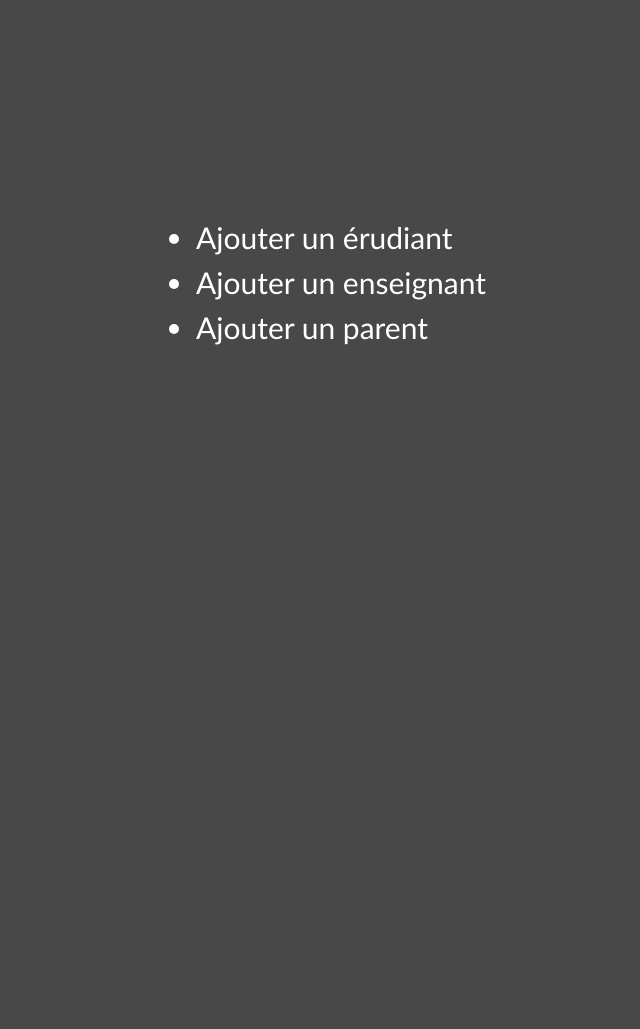
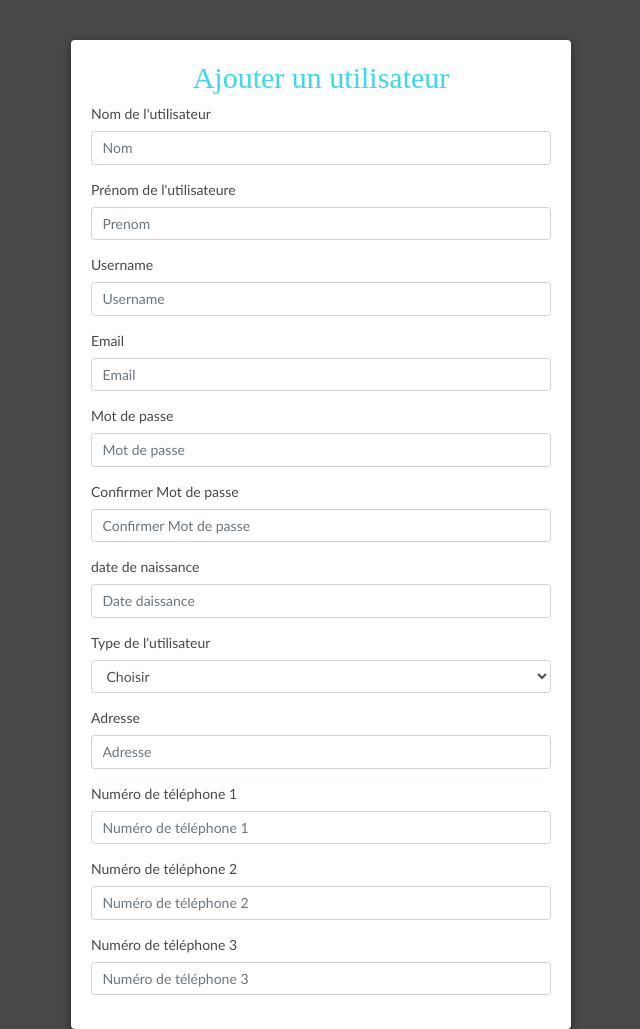
Before and after one commit to Lamiaselm/Excellence, a PHP site: page /RegisterPage.php in a window 1280 px wide. Shown: the whole page, without its empty margins (319-959 px from the left). Before the commit the page ends 345 px from the top, so only its background shows below. Run offline with PHP 8.4, Linux system fonts and the light colour scheme.

Commit message:
form register added script input

```diff
--- a/Models/User.php
+++ b/Models/User.php
@@ -31,6 +31,18 @@ class user{
         $err = Db::execute_query($query);
 
     }
+    public function registerEleve($nom,$prenom,$user_name,$email,$mdp,$date,$adresse,$tel1,$tel2,$tel3,$type,$classe,$parent)
+    {
+        $db =Db::connect();
+        $query1="INSERT INTO users (nom,prenom,user_name,email,mdp,date_naissance,adresse,tel1,tel2,tel3,type) VALUES ('$nom','$prenom','$user_name','$email','$mdp','$date','$adresse','$tel1','$tel2','$tel3','$type')";
+        $err = Db::execute_query($query1);
+        $query2="SELECT ID_user FROM users WHERE email='$email'";
+        return Db::execute_query($query2);
+        $query3="INSERT INTO eleves (ID_classe,ID_parent,ID_user) VALUES";
+
+
+
+    }
     public function getUserById($id){
         $requete = "SELECT * FROM users WHERE ID_user = '$id' LIMIT 1";
         return Db::execute_query($requete)[0];
--- a/Views/RegisterPage.php
+++ b/Views/RegisterPage.php
@@ -1,6 +1,7 @@
 <?php
 
 session_start();
+
 ?>
 <!DOCTYPE html>
 <html lang="en">
@@ -15,110 +16,11 @@ session_start();
     <script src="https://maxcdn.bootstrapcdn.com/bootstrap/4.5.2/js/bootstrap.min.js"></script>
     <title>Register page</title>
 </head>
-<script>
-  $(document).ready(function(){
-    $("#eleve").click(function(){
-      $("#ul").css("dislay","none");
-      $("#eleve-form").show();
-    });
-    $("#ens").click(function(){
-      $("#ul").hide();
-      $("#ens-form").show();
-    });
-    $("#parent").click(function(){
-      $("#ul").css("dislay","none");
-      $("#parent-form").show();
-    });
-  })
-</script>
+
     <body style="background-color: #494848;">
-    <div class="ul" id="ul" >
-    <ul>
-    <a id="eleve" href="#">  <li>  Ajouter un érudiant </li></a>
-    <a id="ens" href="#">  <li>  Ajouter un enseignant </li></a>
-    <a id="parent" href="#">  <li>  Ajouter un parent </li></a>
-    </ul>
-    </div>
-
-     <div class="article-container" style="height:100%;display:none;" id="eleve-form">
-     <h2>Ajouter un utilisateur</h2>
-     <form method="POST" enctype="multipart/form-data">
-  <div class="form-group">
-    <label for="exampleFormControlInput1">Nom de l'utilisateur</label>
-    <input type="text" class="form-control" name="nom" placeholder="Nom">
-  </div>
-  <div class="form-group">
-    <label for="exampleFormControlInput1">Prénom de l'utilisateure</label>
-    <input type="text" class="form-control" name="prenom" placeholder="Prenom">
-  </div>
-  <div class="form-group">
-    <label for="exampleFormControlInput1">Username</label>
-    <input type="text" class="form-control" name="user_name" placeholder="Username">
-  </div>
-  <div class="form-group">
-    <label for="exampleFormControlInput1">Email</label>
-    <input type="email" class="form-control" name="email" placeholder="Email">
-  </div>
-  <div class="form-group">
-    <label for="exampleFormControlInput1">Mot de passe</label>
-    <input type="password" class="form-control" name="mdp" placeholder="Mot de passe">
-  </div>
-  <div class="form-group">
-    <label for="exampleFormControlInput1">Confirmer Mot de passe</label>
-    <input type="password" class="form-control" name="mdp_confirmer" placeholder="Confirmer Mot de passe">
-  </div>
-  <div class="form-group">
-    <label for="exampleFormControlInput1">date de naissance</label>
-    <input type="text" class="form-control" name="date" placeholder="Date daissance">
-  </div>
-  <div class="form-group">
-    <label for="exampleFormControlSelect1">Classe</label>
-    <select class="form-control" name="type">
-      <option value="">Choisir</option>
-      <option value="2">Enseignant</option>
-      <option value="3">Elève</option>
-      <option value="4">Parent</option>
-    </select>
-  </div>
-
-  <div class="form-group">
-    <label for="exampleFormControlInput1">Adresse</label>
-    <input type="text" class="form-control" name="adresse" placeholder="Adresse">
-  </div>
-  <div class="form-group">
-    <label for="exampleFormControlInput1">Numéro de téléphone 1</label>
-    <input type="text" class="form-control" name="tel1" placeholder="Numéro de téléphone 1">
-  </div>
-  <div class="form-group">
-    <label for="exampleFormControlInput1">Numéro de téléphone 2</label>
-    <input type="text" class="form-control" name="tel2" placeholder="Numéro de téléphone 2">
-  </div>
-  <div class="form-group">
-    <label for="exampleFormControlInput1">Numéro de téléphone 3</label>
-    <input type="text" class="form-control" name="tel3" placeholder="Numéro de téléphone 3">
-  </div>
 
 
-  <div class="form-group">
-    <label for="exampleFormControlInput1">Ajouter</label>
-    <input type="submit" class="form-control" name="ajouter"value="ajouter">
-  </div>
-
-
-</form>
-<?php
-    require_once __DIR__."/../Controllers/UserController.php";
-    $userCTRL = new UserController();
-    if(isset($_POST["ajouter"])){
-
-
-        $userCTRL->register($_POST['nom'],$_POST['prenom'],$_POST['user_name'],$_POST['email'],$_POST['mdp'],$_POST['mdp_confirmer'],$_POST['date'],$_POST['type'],$_POST['adresse'],$_POST['tel1'],$_POST['tel2'],$_POST['tel3']);
-    }
-
-
-   ?>
-     </div>
-     <div class="article-container" style="height:100%;display:none;" id="ens-form">
+     <div class="article-container" style="height:100%;">
      <h2>Ajouter un utilisateur</h2>
      <form method="POST" enctype="multipart/form-data">
   <div class="form-group">
@@ -151,14 +53,40 @@ session_start();
   </div>
   <div class="form-group">
     <label for="exampleFormControlSelect1">Type de l'utilisateur</label>
+    <select class="form-control" name="type" id="select">
+      <option value="">Choisir</option>
+      <option value="2" >Enseignant</option>
+      <option value="3" >Elève</option>
+      <option value="4" >Parent</option>
+    </select>
+  </div>
+  <div class="form-group" id="classe" style="display:none;">
+    <label for="exampleFormControlSelect1">Classes</label>
+    <select class="form-control" name="classe">
+      <option value="">Choisir</option>
+      <option value="2" >2CSSIL1</option>
+      <option value="3" >2CSSIL2</option>
+      <option value="4" >2CSSIQ1</option>
+    </select>
+  </div>
+  <div class="form-group" id="module" style="display:none;">
+    <label for="exampleFormControlSelect1">modules</label>
     <select class="form-control" name="type">
       <option value="">Choisir</option>
-      <option value="2">Enseignant</option>
-      <option value="3">Elève</option>
-      <option value="4">Parent</option>
+      <option value="2" >Outils</option>
+      <option value="3" >Web</option>
+      <option value="4" >Analyse</option>
     </select>
   </div>
-
+  <div class="form-group" id="parent" style="display:none;">
+    <label for="exampleFormControlSelect1">Parents</label>
+    <select class="form-control" name="type">
+      <option value="">Choisir</option>
+      <option value="2" >Outils</option>
+      <option value="3" >Web</option>
+      <option value="4" >Analyse</option>
+    </select>
+  </div>
   <div class="form-group">
     <label for="exampleFormControlInput1">Adresse</label>
     <input type="text" class="form-control" name="adresse" placeholder="Adresse">
@@ -177,9 +105,17 @@ session_start();
   </div>
 
 
-  <div class="form-group">
-    <label for="exampleFormControlInput1">Ajouter</label>
-    <input type="submit" class="form-control" name="ajouter"value="ajouter">
+  <div class="form-group" style="display:none;"id="submit_eleve">
+    <label for="exampleFormControlInput1">Ajouter Eleve</label>
+    <input type="submit" class="form-control" name="ajouter_eleve" value="ajouter eleve" >
+  </div>
+  <div class="form-group"style="display:none;"id="submit_ens">
+    <label for="exampleFormControlInput1">Ajouter Enseignant</label>
+    <input type="submit" class="form-control" name="ajouter_ens" value="ajouter enseignant">
+  </div>
+  <div class="form-group"style="display:none;" id="submit_parent">
+    <label for="exampleFormControlInput1">Ajouter Parent</label>
+    <input type="submit" class="form-control" name="ajouter_parent" value="ajouter parent">
   </div>
 
 
@@ -187,101 +123,72 @@ session_start();
 <?php
     require_once __DIR__."/../Controllers/UserController.php";
     $userCTRL = new UserController();
-    if(isset($_POST["ajouter"])){
+    if(isset($_POST["ajouter_parent"])){
 
 
         $userCTRL->register($_POST['nom'],$_POST['prenom'],$_POST['user_name'],$_POST['email'],$_POST['mdp'],$_POST['mdp_confirmer'],$_POST['date'],$_POST['type'],$_POST['adresse'],$_POST['tel1'],$_POST['tel2'],$_POST['tel3']);
     }
+    elseif(isset($_POST["ajouter_eleve"])){
 
 
-   ?>
-     </div>
-     <div class="article-container" style="height:100%;display:none;" id="ens-form">
-     <h2>Ajouter un utilisateur</h2>
-     <form method="POST" enctype="multipart/form-data">
-  <div class="form-group">
-    <label for="exampleFormControlInput1">Nom de l'utilisateur</label>
-    <input type="text" class="form-control" name="nom" placeholder="Nom">
-  </div>
-  <div class="form-group">
-    <label for="exampleFormControlInput1">Prénom de l'utilisateure</label>
-    <input type="text" class="form-control" name="prenom" placeholder="Prenom">
-  </div>
-  <div class="form-group">
-    <label for="exampleFormControlInput1">Username</label>
-    <input type="text" class="form-control" name="user_name" placeholder="Username">
-  </div>
-  <div class="form-group">
-    <label for="exampleFormControlInput1">Email</label>
-    <input type="email" class="form-control" name="email" placeholder="Email">
-  </div>
-  <div class="form-group">
-    <label for="exampleFormControlInput1">Mot de passe</label>
-    <input type="password" class="form-control" name="mdp" placeholder="Mot de passe">
-  </div>
-  <div class="form-group">
-    <label for="exampleFormControlInput1">Confirmer Mot de passe</label>
-    <input type="password" class="form-control" name="mdp_confirmer" placeholder="Confirmer Mot de passe">
-  </div>
-  <div class="form-group">
-    <label for="exampleFormControlInput1">date de naissance</label>
-    <input type="text" class="form-control" name="date" placeholder="Date daissance">
-  </div>
-  <div class="form-group">
-    <label for="exampleFormControlSelect1">Type de l'utilisateur</label>
-    <select class="form-control" name="type">
-      <option value="">Choisir</option>
-      <option value="2">Enseignant</option>
-      <option value="3">Elève</option>
-      <option value="4">Parent</option>
-    </select>
-  </div>
-
-  <div class="form-group">
-    <label for="exampleFormControlInput1">Adresse</label>
-    <input type="text" class="form-control" name="adresse" placeholder="Adresse">
-  </div>
-  <div class="form-group">
-    <label for="exampleFormControlInput1">Numéro de téléphone 1</label>
-    <input type="text" class="form-control" name="tel1" placeholder="Numéro de téléphone 1">
-  </div>
-  <div class="form-group">
-    <label for="exampleFormControlInput1">Numéro de téléphone 2</label>
-    <input type="text" class="form-control" name="tel2" placeholder="Numéro de téléphone 2">
-  </div>
-  <div class="form-group">
-    <label for="exampleFormControlInput1">Numéro de téléphone 3</label>
-    <input type="text" class="form-control" name="tel3" placeholder="Numéro de téléphone 3">
-  </div>
+      $userCTRL->register($_POST['nom'],$_POST['prenom'],$_POST['user_name'],$_POST['email'],$_POST['mdp'],$_POST['mdp_confirmer'],$_POST['date'],$_POST['type'],$_POST['adresse'],$_POST['tel1'],$_POST['tel2'],$_POST['tel3']);
+  }   elseif(isset($_POST["ajouter_ens"])){
 
 
-  <div class="form-group">
-    <label for="exampleFormControlInput1">Ajouter</label>
-    <input type="submit" class="form-control" name="ajouter"value="ajouter">
-  </div>
+    $userCTRL->register($_POST['nom'],$_POST['prenom'],$_POST['user_name'],$_POST['email'],$_POST['mdp'],$_POST['mdp_confirmer'],$_POST['date'],$_POST['type'],$_POST['adresse'],$_POST['tel1'],$_POST['tel2'],$_POST['tel3']);
+}
 
-
-</form>
-<?php
-    require_once __DIR__."/../Controllers/UserController.php";
-    $userCTRL = new UserController();
-    if(isset($_POST["ajouter"])){
-
-
-        $userCTRL->register($_POST['nom'],$_POST['prenom'],$_POST['user_name'],$_POST['email'],$_POST['mdp'],$_POST['mdp_confirmer'],$_POST['date'],$_POST['type'],$_POST['adresse'],$_POST['tel1'],$_POST['tel2'],$_POST['tel3']);
-    }
 
 
    ?>
      </div>
 
+
+
+
     </body>
 <!-- SCRIPTS-->
-<script src="https://code.jquery.com/jquery-3.3.1.slim.min.js" integrity="sha384-q8i/X+965DzO0rT7abK41JStQIAqVgRVzpbzo5smXKp4YfRvH+8abtTE1Pi6jizo" crossorigin="anonymous"></script>
-<script src="https://cdnjs.cloudflare.com/ajax/libs/popper.js/1.14.7/umd/popper.min.js" integrity="sha384-UO2eT0CpHqdSJQ6hJty5KVphtPhzWj9WO1clHTMGa3JDZwrnQq4sF86dIHNDz0W1" crossorigin="anonymous"></script>
-<script src="https://stackpath.bootstrapcdn.com/bootstrap/4.3.1/js/bootstrap.min.js" integrity="sha384-JjSmVgyd0p3pXB1rRibZUAYoIIy6OrQ6VrjIEaFf/nJGzIxFDsf4x0xIM+B07jRM" crossorigin="anonymous"></script>
+
 <script>
 
+
+
+$(document).ready(function()
+{
+ $("#select").change(function()
+ {
+  if($(this).val() == "2")
+  { $("#classe").hide();
+    $("#parent").hide();
+    $("#parent").hide();
+    $("#submit_eleve").hide();
+    $("#submit_parent").hide();
+    $("#module").show();
+    $("#submit_ens").show();
+
+  }
+  else
+ if($(this).val() == "3") {
+   $("#module").hide();
+   $("#submit_ens").hide();
+    $("#submit_parent").hide();
+   $("#classe").show();
+   $("#parent").show();
+   $("#submit_eleve").show();
+  }
+  else
+ if($(this).val() == "4") {
+  $("#module").hide();
+  $("#classe").hide();
+  $("#parent").hide();
+  $("#submit_eleve").hide();
+  $("#submit_ens").hide();
+  $("#submit_parent").show();
+  }
+ });
+
+});
 </script>
+
 </body>
 </html>
```
